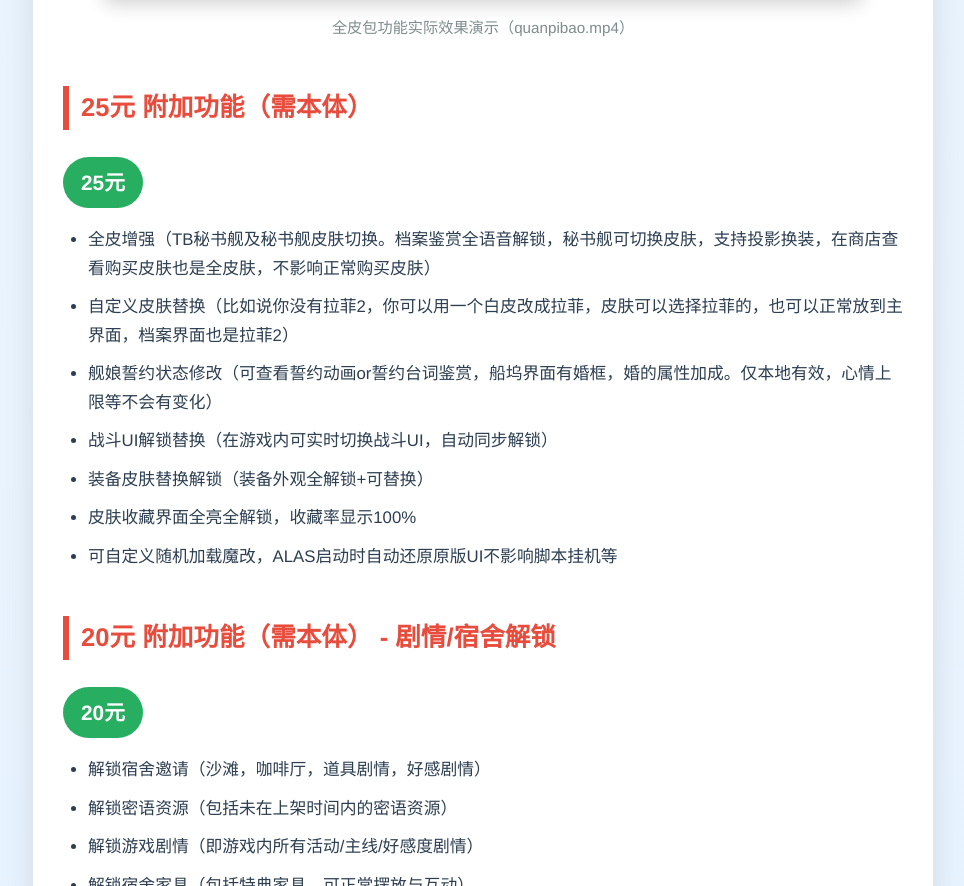
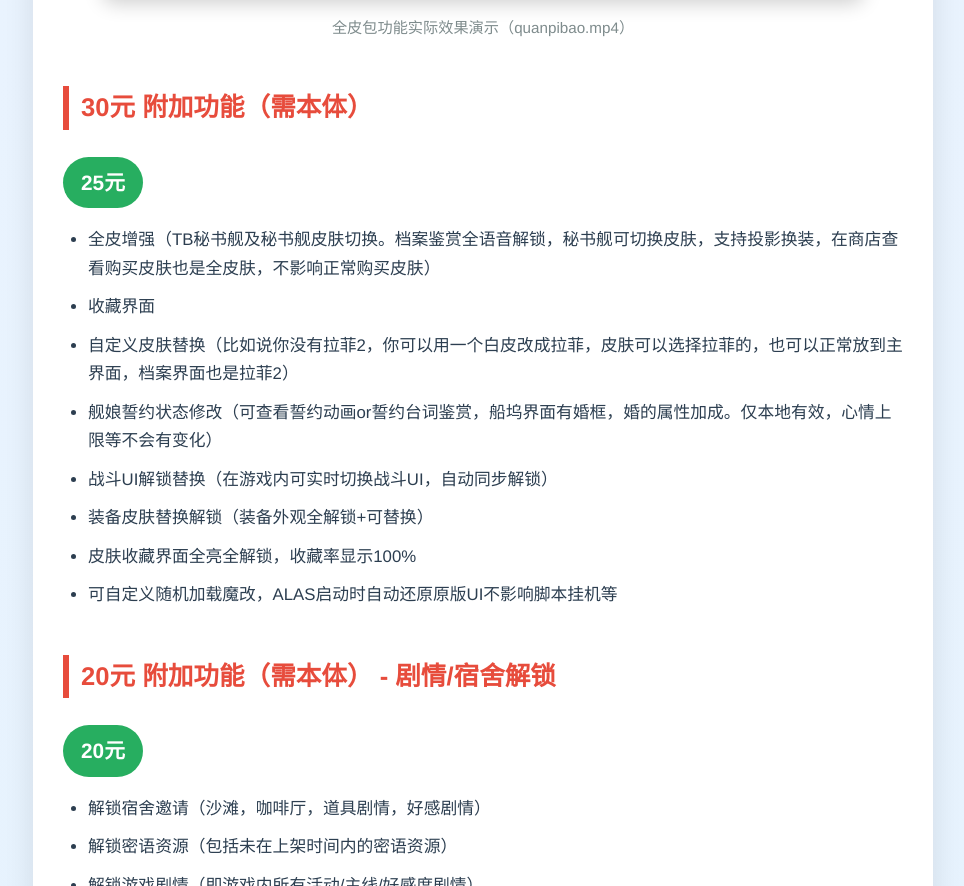
Before and after one commit to yuanshengaoshou114/Genshin, a plain HTML site: page index.html in a window 1280 px wide. Shown: the part 2638-3524 px from the top of the page, without its empty margins (157-1121 px from the left). Drawn offline with Linux system fonts and the light colour scheme.

Commit message:
Update index.html

```diff
--- a/index.html
+++ b/index.html
@@ -199,10 +199,11 @@
             </p>
         </div>
 
-        <h2>25元 附加功能（需本体）</h2>
+        <h2>30元 附加功能（需本体）</h2>
         <div class="price">25元</div>
         <ul>
             <li>全皮增强（TB秘书舰及秘书舰皮肤切换。档案鉴赏全语音解锁，秘书舰可切换皮肤，支持投影换装，在商店查看购买皮肤也是全皮肤，不影响正常购买皮肤）</li>
+             <li>收藏界面</li>
             <li>自定义皮肤替换（比如说你没有拉菲2，你可以用一个白皮改成拉菲，皮肤可以选择拉菲的，也可以正常放到主界面，档案界面也是拉菲2）</li>
             <li>舰娘誓约状态修改（可查看誓约动画or誓约台词鉴赏，船坞界面有婚框，婚的属性加成。仅本地有效，心情上限等不会有变化）</li>
             <li>战斗UI解锁替换（在游戏内可实时切换战斗UI，自动同步解锁）</li>
```
